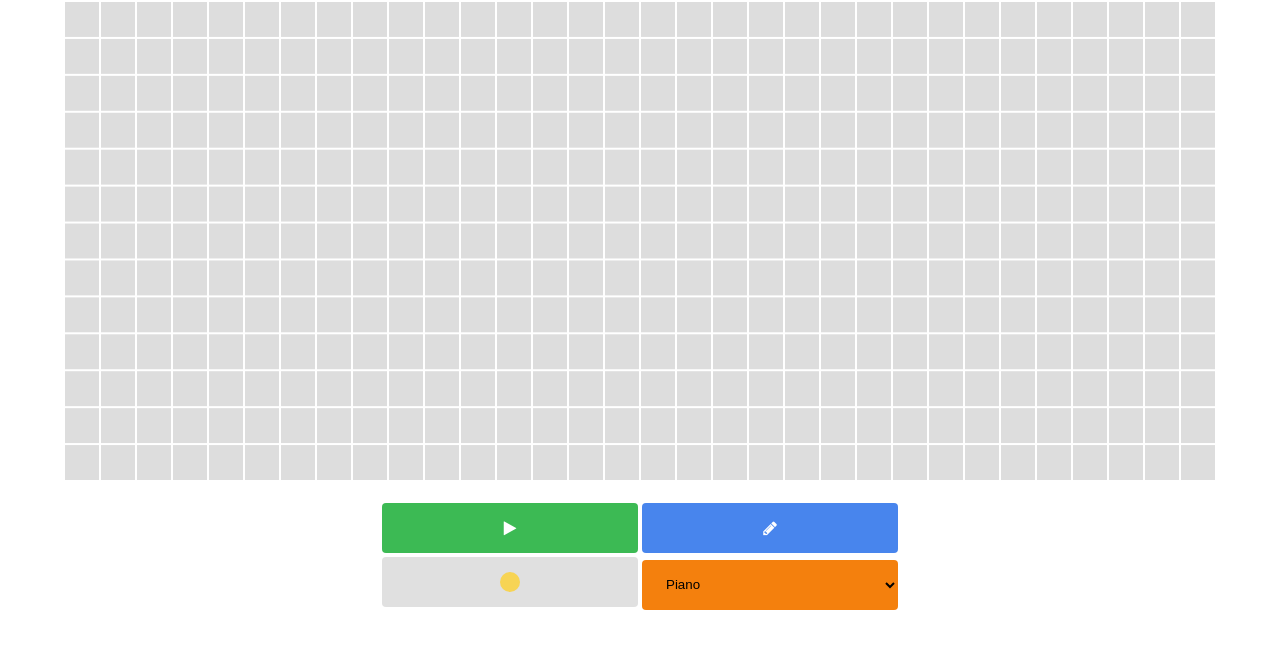
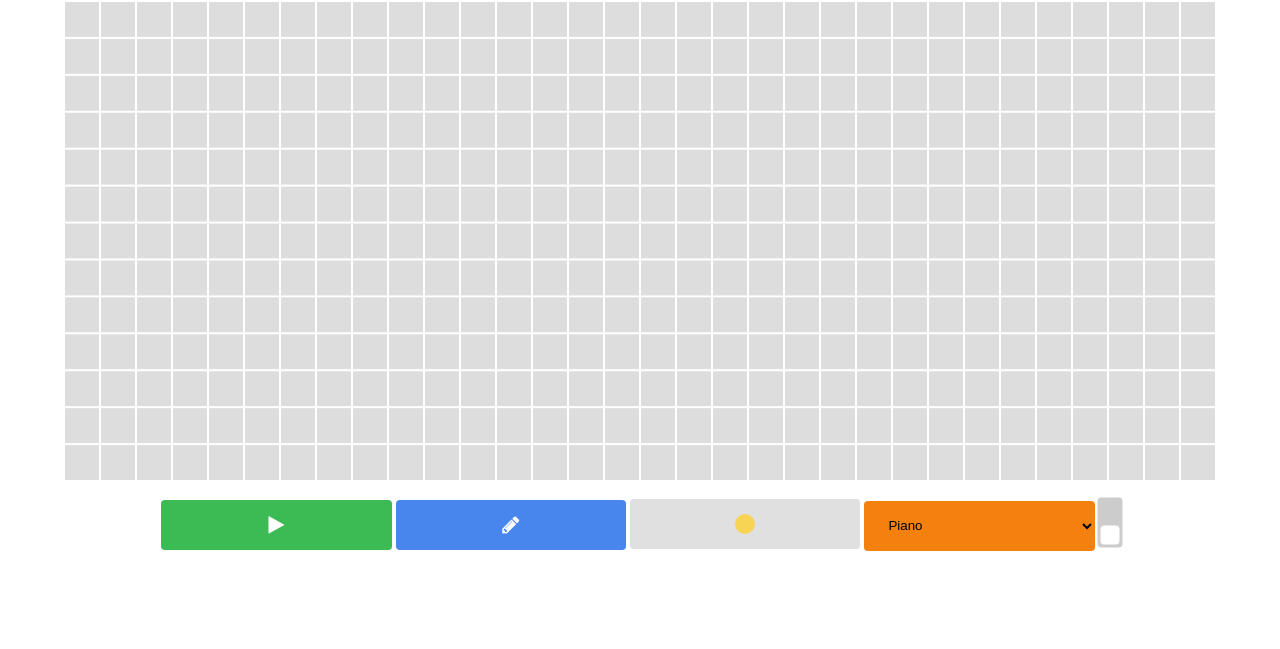
Before and after one commit to The90Frank/MusicSynthesizer, a plain HTML site: page index.html in a window 1280 px wide. Shown: the part 63-712 px from the top of the page. Drawn offline with Linux system fonts and the light colour scheme.

Commit message:
blocked note update

```diff
--- a/index.html
+++ b/index.html
@@ -18,15 +18,20 @@
             </br>
                 <canvas id="MusicCanvas"></canvas>
             </br>
+                <div class="toolbar">
                     <button id="PlayStop" type="button" class="play"><i class="fa fa-play"></i></button>
                     <button id="Edit" type="button" class="edit"><i class="fa fa-pencil"></i></button>
-            </br>
                     <input id="Speed" type="range" class="speed" min="0" max="200" value="100">
                     <select id="SetInstrument">
                         <option value="Piano">Piano</option>
                         <option value="Chitarra">Chitarra</option>
                         <option value="Basso">Basso</option>
                     </select>
+                    <label class="switch">
+                            <input type="checkbox" id="continued">
+                            <span class="slider round"></span>
+                    </label>
+                </div>
         </center>
         <script src="music.js"></script>
     </body>
--- a/music.js
+++ b/music.js
@@ -15,6 +15,7 @@ var sloty;
 var sizeh;
 var sizew;
 var audio;
+var conti;
 var matrix;
 var canvas;
 var auxtimer;
@@ -141,7 +142,8 @@ function onTick() {
 
     for (var i = 0; i < sloty; i++) {
 
-        /*audio[i].pause();*/
+        if (conti)
+            audio[i].pause();
 
         if(matrix[statereproduction][i]){
             reproduce(audio[i]);
@@ -220,6 +222,7 @@ function init(){
     ctx = canvas.getContext('2d');
 
     state = false;
+    conti = true;
     slotx = 32;
     sloty = 13;
 
@@ -237,11 +240,13 @@ function init(){
 
     var BottonEdit = document.getElementById('Edit');
     BottonEdit.onclick = function() {
-        if (!mode)
+        if (!mode){
             BottonEdit.innerHTML = iconpencil;
-        else
+            BottonEdit.style.background = '#4885ed';
+        } else {
             BottonEdit.innerHTML = iconeraser;
-
+            BottonEdit.style.background = '#8548ed';
+        }
         AddRemove();
     }
 
@@ -254,6 +259,11 @@ function init(){
     SetInstrument.onchange = function() {
         blockoldaudio();
         newSetInstrument(SetInstrument.value);
+    }
+
+    var CheckBox = document.getElementById("continued");
+    CheckBox.onclick = function() {
+        conti = !conti;
     }
 
     matrix = new Array(slotx);
--- a/style.css
+++ b/style.css
@@ -7,8 +7,8 @@
 */
 
 @font-face {
-    font-family: 'Gtek'; /*a name to be used later*/
-    src: url('src/fonts/Gtek.ttf'); /*URL to font*/
+    font-family: 'Gtek';
+    src: url('src/fonts/Gtek.ttf');
 }
 
 h1 {
@@ -27,44 +27,46 @@ button {
     text-align: center;
     text-decoration: none;
     display: inline-block;
-    font-size: 16px;
+    font-size: 20px;
     margin: 4px 0px;
     cursor: pointer;
     -webkit-transition-duration: 0.4s; /* Safari */
     transition-duration: 0.4s;
+    position: relative;
+    top: -17px;
 }
 
 button.play {background-color: #3cba54;}
 button.edit {background-color: #4885ed;}
 
 .speed {
-    -webkit-appearance: none;  /* Override default CSS styles */
-    width: 20%; /* Full-width */
+    -webkit-appearance: none;
+    width: 20%;
     border-radius: 4px;
-    height: 50px; /* Specified height */
-    background: #d3d3d3; /* Grey background */
-    outline: none; /* Remove outline */
-    opacity: 0.7; /* Set transparency (for mouse-over effects on hover) */
-    -webkit-transition: .2s; /* 0.2 seconds transition on hover */
+    height: 50px;
+    background: #d3d3d3;
+    outline: none;
+    opacity: 0.7;
+    -webkit-transition: .2s;
     transition: opacity .2s;
 }
 
 .speed::-webkit-slider-thumb {
-    -webkit-appearance: none; /* Override default look */
+    -webkit-appearance: none;
     appearance: none;
-    width: 20px; /* Set a specific slider handle width */
-    height: 20px; /* Slider handle height */
+    width: 20px;
+    height: 20px;
     border-radius: 50%;
-    background: #f4c20d; /* Green background */
-    cursor: pointer; /* Cursor on hover */
+    background: #f4c20d;
+    cursor: pointer;
 }
 
 .speed::-moz-range-thumb {
-    width: 20px; /* Set a specific slider handle width */
-    height: 20px; /* Slider handle height */
+    width: 20px;
+    height: 20px;
     border-radius: 50%;
-    background: #f4c20d; /* Green background */
-    cursor: pointer; /* Cursor on hover */
+    background: #f4c20d;
+    cursor: pointer;
 }
 
 select {
@@ -72,7 +74,7 @@ select {
     height: 50px;
     padding: 16px 20px;
     position: relative;
-    top: -18px;
+    top: -19px;
     border: none;
     border-radius: 4px;
     background-color: #F4800d;
@@ -83,3 +85,72 @@ select {
 html, body { width:100%; height:100%; } /* just to be sure these are full screen*/
 
 canvas { display:block;}
+
+.switch {
+    position: relative;
+    display: inline-block;
+    top: -14px;
+    left: -14px;
+    width: 50px;
+    height: 25px;
+  }
+
+  .switch input {display:none;}
+
+  .slider {
+    position: absolute;
+    cursor: pointer;
+    -webkit-font-smoothing: antialiased;
+    top: 0;
+    left: 0;
+    right: 0;
+    bottom: 0;
+    background-color: #ccc;
+    -webkit-transition: .4s;
+    transition: .4s;
+    -ms-transform: rotate(-90deg); /* IE 9 */
+    -webkit-transform: rotate(-90deg); /* Safari */
+    transform: rotate(-90deg);
+  }
+
+  .slider:before {
+    position: absolute;
+    content: "";
+    height: 19px;
+    width: 19px;
+    left: 3px;
+    bottom: 3px;
+    background-color: white;
+    -webkit-transition: .4s;
+    transition: .4s;
+  }
+
+  input:checked + .slider {
+    background-color: #c20df4;
+  }
+
+  input:focus + .slider {
+    box-shadow: 0 0 1px #c20df4;
+  }
+
+  input:checked + .slider:before {
+    -webkit-transform: translateX(25px);
+    -ms-transform: translateX(25px);
+    transform: translateX(25px);
+  }
+
+  /* Rounded sliders */
+  .slider.round {
+    border-radius: 4px;
+  }
+
+  .slider.round:before {
+    border-radius: 4px;
+  }
+
+  .toolbar {
+    position: relative;
+    width: 90%;
+    top: 0px;
+    left: 15px;
+  }
```
Lines whose indentation alone changed are shown as unchanged.
